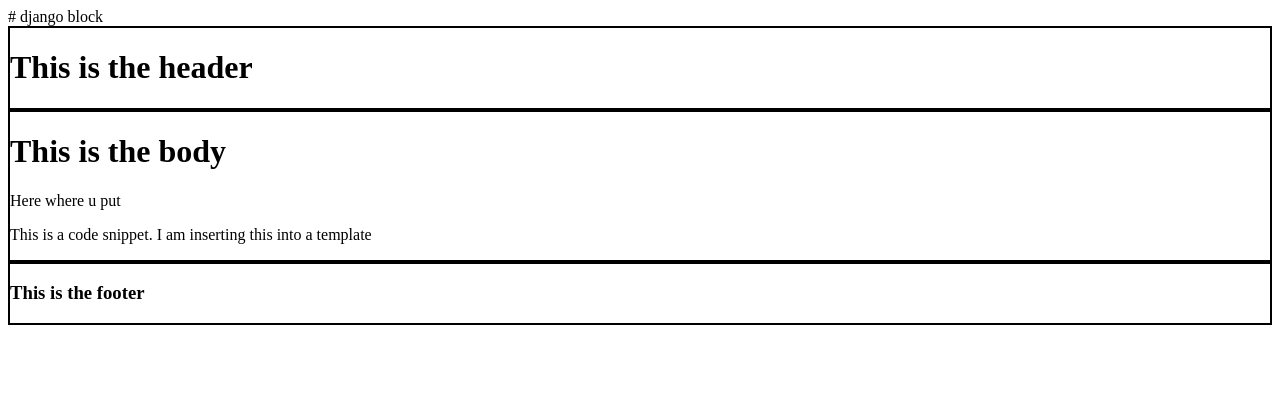
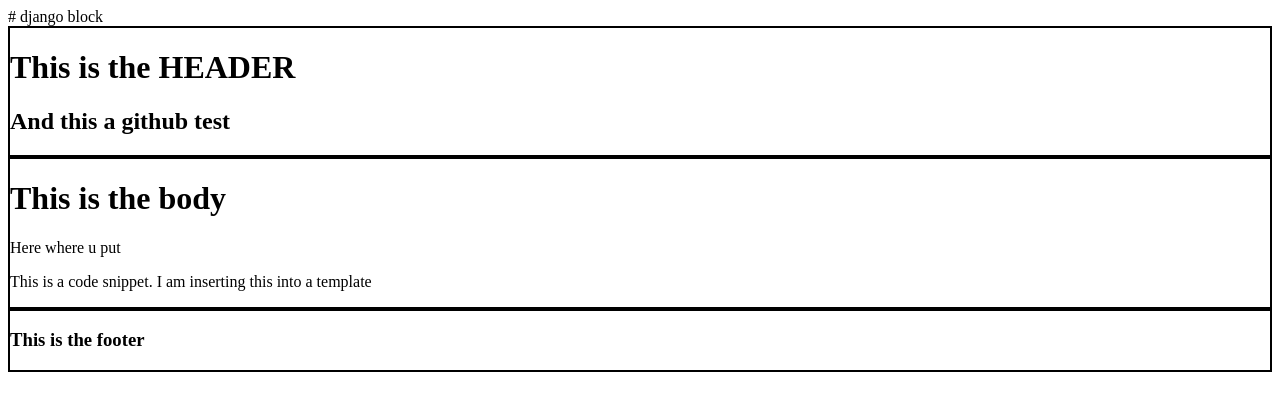
Before and after one commit to AleSilvaRivera/MittchWebSite, a Django app: page / in a window 1280 px wide. Shown: the top 411 px of the page. Run offline with Django 3.2, Linux system fonts and the light colour scheme.

Commit message:
added one line

```diff
--- a/templates/base.html
+++ b/templates/base.html
@@ -4,7 +4,8 @@
 <head>
 	<title>This is the title</title>
     <div style="border: 2px solid #000;">
-		<h1>This is the header</h1>
+		<h1>This is the HEADER</h1>
+        <h2>And this a github test</h2>
     </div>
 </head>
 
```
